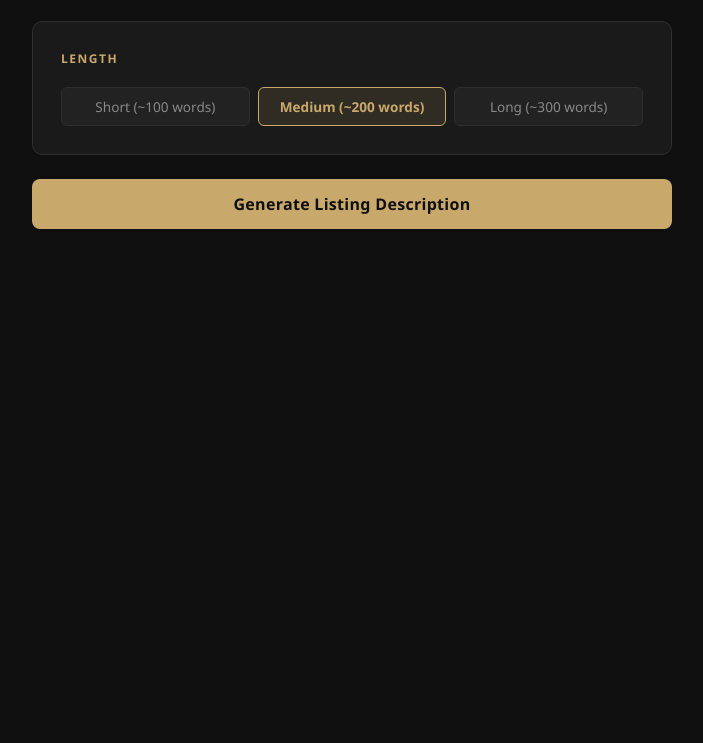
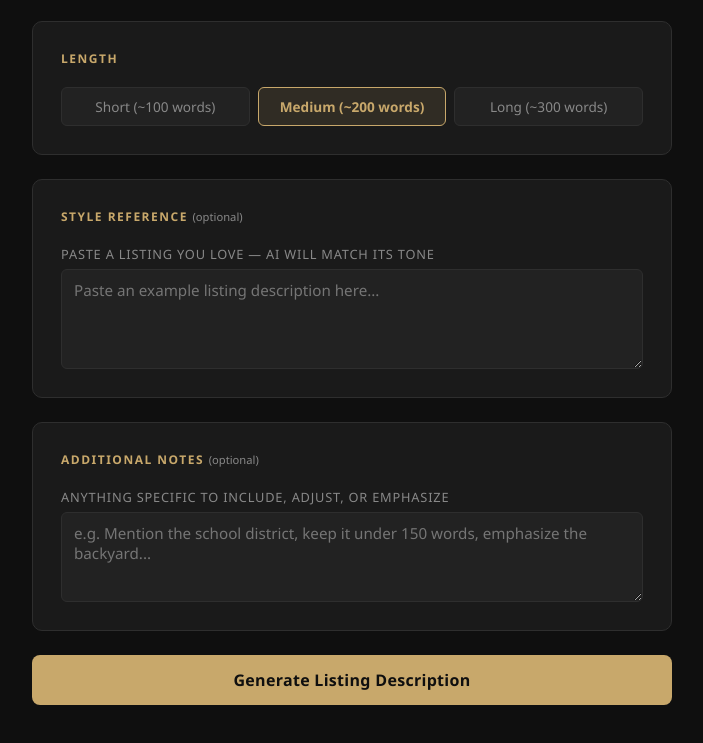
Before and after one commit to ameach14-sudo/ai-listing-generator, a website: page frontend/index.html in a window 1280 px wide. Shown: the part 855-1598 px from the top of the page, without its empty margins (288-991 px from the left). Before the commit the page ends 1164 px from the top, so only its background shows below. Drawn offline with Linux system fonts and the light colour scheme.

Commit message:
Add style reference and additional notes fields

```diff
--- a/backend/server.js
+++ b/backend/server.js
@@ -16,7 +16,7 @@ const LENGTH_GUIDE = {
 };
 
 app.post('/api/generate', async (req, res) => {
-  const { type, price, beds, baths, sqft, year, neighborhood, features, tone, length } = req.body;
+  const { type, price, beds, baths, sqft, year, neighborhood, features, tone, length, styleReference, notes } = req.body;
 
   if (!features) {
     return res.status(400).json({ error: 'Features are required.' });
@@ -43,6 +43,8 @@ Guidelines:
 - Lead with the most compelling feature
 - Write in third person, present tense
 - Output only the listing description — no title, no commentary, no formatting
+${styleReference ? `\nStyle Reference — match the tone, voice, and structure of this example listing:\n"${styleReference}"` : ''}
+${notes ? `\nAdditional Instructions: ${notes}` : ''}
 
 Property Details:
 ${details}`;
--- a/frontend/index.html
+++ b/frontend/index.html
@@ -339,6 +339,22 @@
     </div>
   </div>
 
+  <div class="card">
+    <h2>Style Reference <span style="color:var(--muted);font-size:0.7rem;text-transform:none;letter-spacing:0;font-weight:400;">(optional)</span></h2>
+    <div class="field">
+      <label>Paste a listing you love — AI will match its tone</label>
+      <textarea id="style-reference" placeholder="Paste an example listing description here..." style="min-height:100px;"></textarea>
+    </div>
+  </div>
+
+  <div class="card">
+    <h2>Additional Notes <span style="color:var(--muted);font-size:0.7rem;text-transform:none;letter-spacing:0;font-weight:400;">(optional)</span></h2>
+    <div class="field">
+      <label>Anything specific to include, adjust, or emphasize</label>
+      <textarea id="notes" placeholder="e.g. Mention the school district, keep it under 150 words, emphasize the backyard..."></textarea>
+    </div>
+  </div>
+
   <button class="generate-btn" id="generate-btn">Generate Listing Description</button>
 
   <div class="output-card" id="output-card">
@@ -384,6 +400,8 @@
         features: document.getElementById('features').value.trim(),
         tone: selectedTone,
         length: selectedLength,
+        styleReference: document.getElementById('style-reference').value.trim(),
+        notes: document.getElementById('notes').value.trim(),
       };
 
       if (!payload.features) {
```
